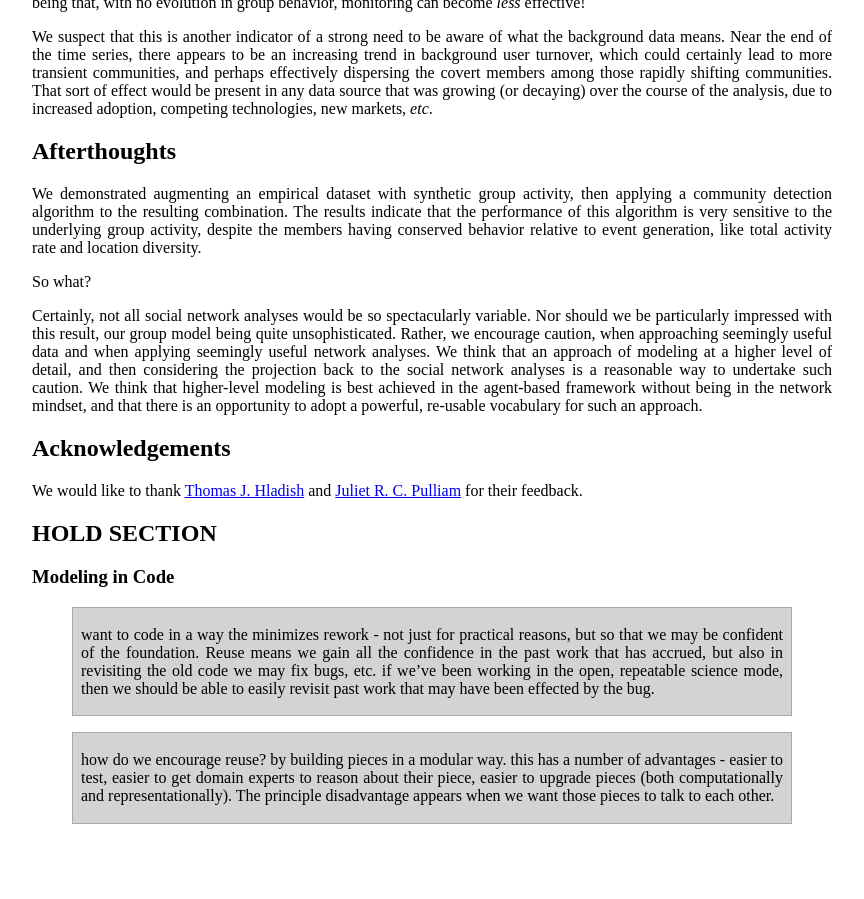
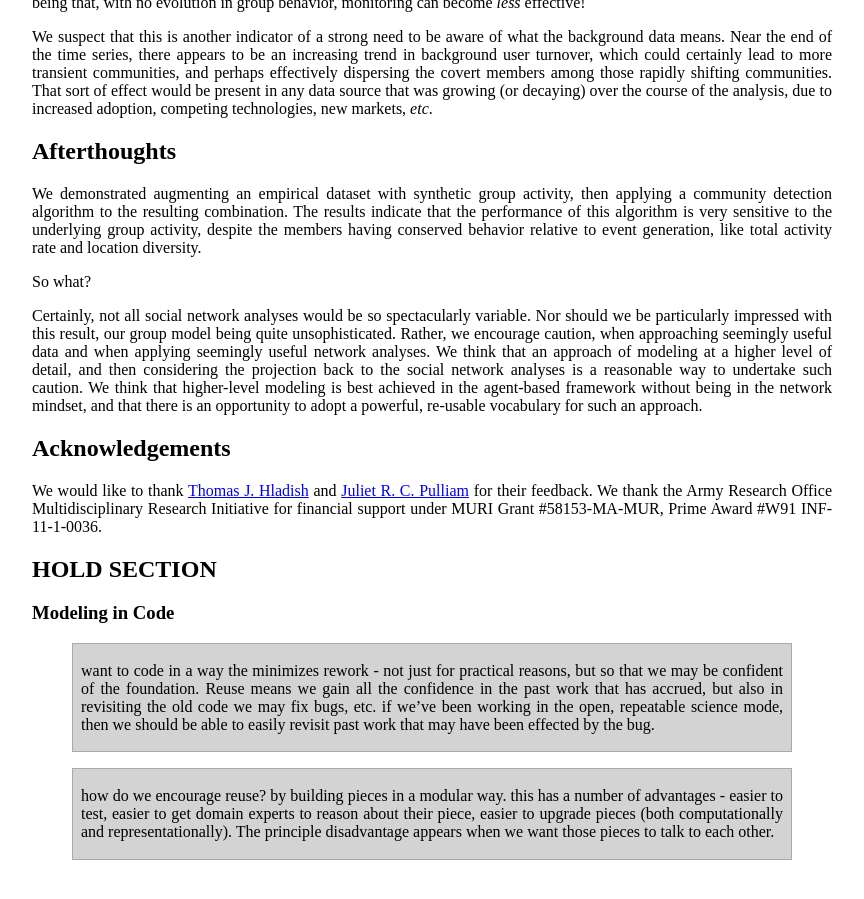
Before and after one commit to pearsonca/scala-commsim, a Jekyll site: the page built from index.md, in a window 1280 px wide and 900 px high, scrolled down 10851 px. Shown: the whole window, without its empty margins (208-1072 px from the left). Built offline with Jekyll 4.4.1, drawn with Linux system fonts in a browser that asks for light colours; formulas are drawn with MathJax 3; before the commit the page ends 11715 px from its top, so only the background shows below that; some of the changed text lies outside the part shown.

Commit message:
ABC acronym error, add grant info

```diff
--- a/index.md
+++ b/index.md
@@ -762,7 +762,8 @@
 
 We would like to thank [Thomas J. Hladish](github.com/tjhladish) and
 [Juliet R. C. Pulliam](github.com/jrcpulliam) for their
-feedback.
+feedback.  We thank the Army Research Office Multidisciplinary Research Initiative for financial support under
+MURI Grant #58153-MA-MUR, Prime Award #W91 INF-11-1-0036.
 
 [salganik2004sampling]: <http://dx.doi.org/10.1111/j.0081-1750.2004.00152.x> "optional title"
 [janzen2005test]: <http://digitalcommons.calpoly.edu/cgi/viewcontent.cgi?article=1034&context=csse_fac> "optional title"
```
Also changed, not shown: other parts of index.md (+1 -1 lines).
